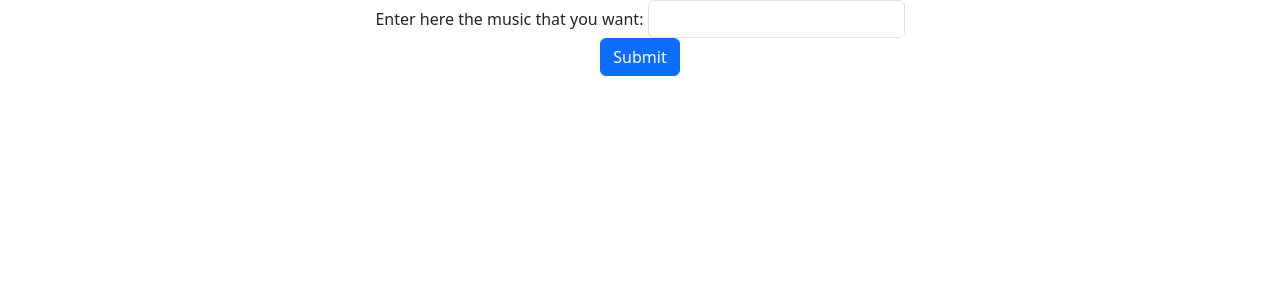
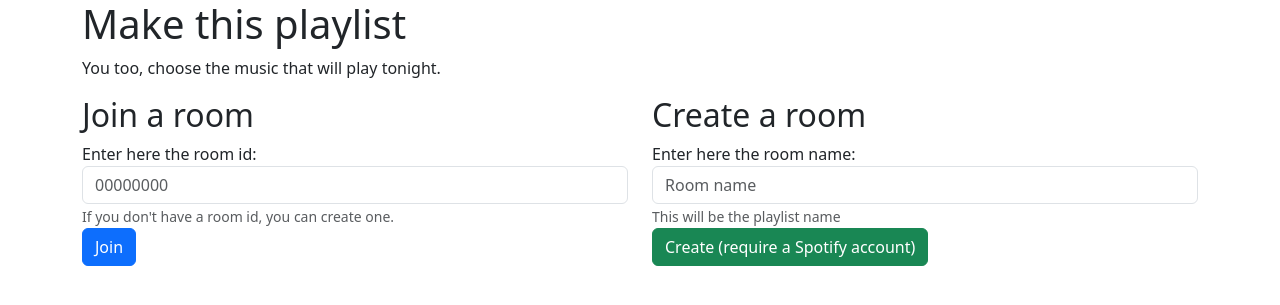
Before and after one commit to l0u1sg/makethisplaylist, a Flask app: template templates/index.html in a window 1280 px wide. Shown: the top 305 px of the page. Run offline with Flask 3, Linux system fonts and the light colour scheme; the template is opened without the code that fills it: most values are stand-ins (such as "Sample title", 1, 10 or a date in 2020); parts of the project's set-up code (start-up, migrations or seed data) failed here and were passed over; some libraries are stand-ins or nearby versions.

Commit message:
feat: :construction:  Create base page for roomID selection

```diff
--- a/main.py
+++ b/main.py
@@ -1,9 +1,8 @@
 import requests
 import os
-from dotenv import load_dotenv
 from flask import Flask, request, render_template
 from flask_bootstrap import Bootstrap5
-from spotifySearch import searchSpotify
+from utils.spotifyAPI import searchSpotify
 
 import sqlite3
 
@@ -11,11 +10,24 @@ import sqlite3
 app = Flask(__name__)
 bootstrap = Bootstrap5(app)
 
-database = sqlite3.connect("database.db")
+database = sqlite3.connect("database.db", check_same_thread=False)
+cursor = database.cursor()
+cursor.execute("CREATE TABLE IF NOT EXISTS rooms (roomid TEXT PRIMARY KEY, spotify_id TEXT)")
 
-@app.route("/", methods=['GET'])
+@app.route("/", methods=['GET', 'POST'])
 def main():
-    return "Hello, World!"
+    if request.method == 'POST':
+        roomid = request.form.get('roomID')
+        if len(roomid) != 8:
+            return render_template("index.html", response="Invalid room id", comment="A room ID should be composed of number and have a lenght of 8 characters", type="error", roomid=roomid)
+        roomSearch = cursor.execute("SELECT * FROM rooms WHERE roomid = ?", (roomid,)).fetchone()
+        if roomSearch:
+            return render_template("index.html", response="We found your collaborative playlist", comment="It's great news, click the button below to access it.", type="success", roomid=roomid)
+        else:
+            cursor.execute("INSERT INTO rooms (roomid, spotify_id) VALUES (?, ?)", (roomid, "test"))
+            database.commit()
+            return render_template("index.html", response="We couldn't find your collaborative playlist", comment="Please check the room id and try again or create one.", type="error", roomid=roomid)
+    return render_template("index.html")
 
 @app.route('/search/<string:roomid>', methods=['GET', 'POST'])
 def main_app(roomid):
@@ -26,7 +38,7 @@ def main_app(roomid):
         return render_template("found.html", query=search, tracks=result, roomid=roomid)
 
     # otherwise handle the GET request
-    return render_template("index.html")
+    return render_template("search.html")
 
 @app.route('/add/<string:roomid>/<string:trackid>', methods=['GET'])
 def add_to_playlist(roomid, trackid):
@@ -46,4 +58,10 @@ def add_to_playlist(roomid, trackid):
 
 
 if __name__ == '__main__':
-    app.run(debug=True, port="3000", host="0.0.0.0")
+    if not os.getenv("client_id") or not os.getenv("client_secret") or not os.getenv("n8n_webhook"):
+        print("Please provide client_id, client_secret and n8n_webhook in the .env file")
+        exit(1)
+    if os.getenv("enviroment") != "production":
+        app.run(debug=True, port="3000", host="0.0.0.0")
+    else:
+        app.run(debug=False, port="3000", host="0.0.0.0")
--- a/templates/index.html
+++ b/templates/index.html
@@ -3,26 +3,62 @@
     <head>
         <meta charset="UTF-8">
         <title>Fête de la musique</title>
+        <script src="https://cdn.jsdelivr.net/npm/sweetalert2@11"></script>
         {{ bootstrap.load_css() }}
     </head>
     <body>
         <div class="container">
-        <form method="POST">
+            <h1>Make this playlist</h1>
+            <p>You too, choose the music that will play tonight.</p>
+            <div class="row">
+                <div class="col-sm">
+                    <h2>Join a room</h2>
+                    <form method="POST" >
                         <div class="form-group">
-            <div class="form-inline text-center">
-                <label>Enter here the music that you want:</label>
-                <label>
-                    <input type="text" name="search" class="form-control" />
-                </label>
+                            <label for="roomID">Enter here the room id:</label>
+                            <input type="text" class="form-control" name="roomID" placeholder="00000000" maxlength="8" minlength="8" />
+                            <small id="roomIDHelp" class="form-text text-muted">If you don't have a room id, you can create one.</small>
+                        </div>
+                        <button type="submit" class="btn btn-primary">Join</button>
+                    </form>
+                </div>
+                <div class="col-sm">
+                    <h2>Create a room</h2>
+                    <form method="POST" action="/create">
+                        <div class="form-group">
+                            <label for="roomName">Enter here the room name:</label>
+                            <input type="text" class="form-control" name="roomName" placeholder="Room name" />
+                            <small id="roomNameHelp" class="form-text text-muted">This will be the playlist name</small>
+                        </div>
+                        <button type="submit" class="btn btn-success">Create (require a Spotify account)</button>
+                    </form>
                 </div>
             </div>
-
-            <div class="text-center">
-                <input type="submit" value="Submit" class="btn btn-primary">
         </div>
-        </form>
-
-
+        <div class="sweetalert">
+            <script>
+                if ("{{ type }}" !== "") {
+                    if ("{{ type }}" === "success") {
+                        Swal.fire({
+                            title: "{{ response }}",
+                            text: "{{ comment }}",
+                            icon: "{{ type }}",
+                            confirmButtonText: "Join another room",
+                        }).then(function() {
+                            window.location = "/search/{{ roomid }}";
+                        })
+                    } else {
+                        Swal.fire({
+                            title: "{{ response }}",
+                            text: "{{ comment }}",
+                            icon: "{{ type }}",
+                            confirmButtonText: "Try again",
+                        }).then(function() {
+                            window.location = "/";
+                        })
+                    }
+                }
+            </script>
         </div>
     </body>
 </html>
--- a/spotifySearch.py
+++ b/utils/spotifyAPI.py
@@ -19,3 +19,8 @@ def searchSpotify(spotifySearch, limit=10):
         trackID = results['tracks']['items'][i]['uri']
         tracks.append([trackName, trackArtist, trackAlbum, trackPreview, trackImage, trackID])
     return tracks
+
+
+def createPlaylist(playlistName):
+    #TODO: Implement this function
+    pass
```
Also changed, not shown: templates/search.html (added, +26 -0 lines), 1 other file. Lines whose indentation alone changed are shown as unchanged.
